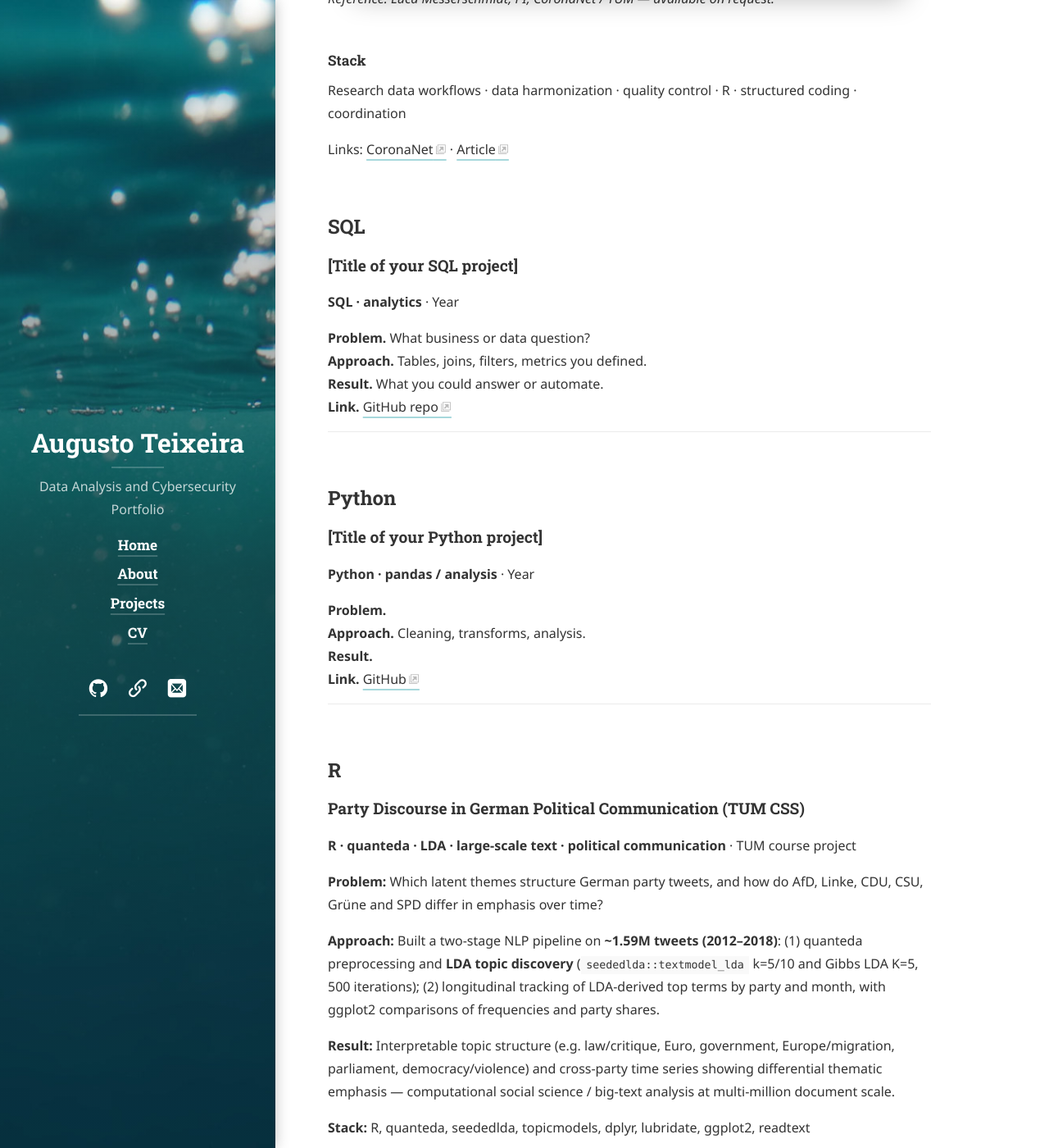
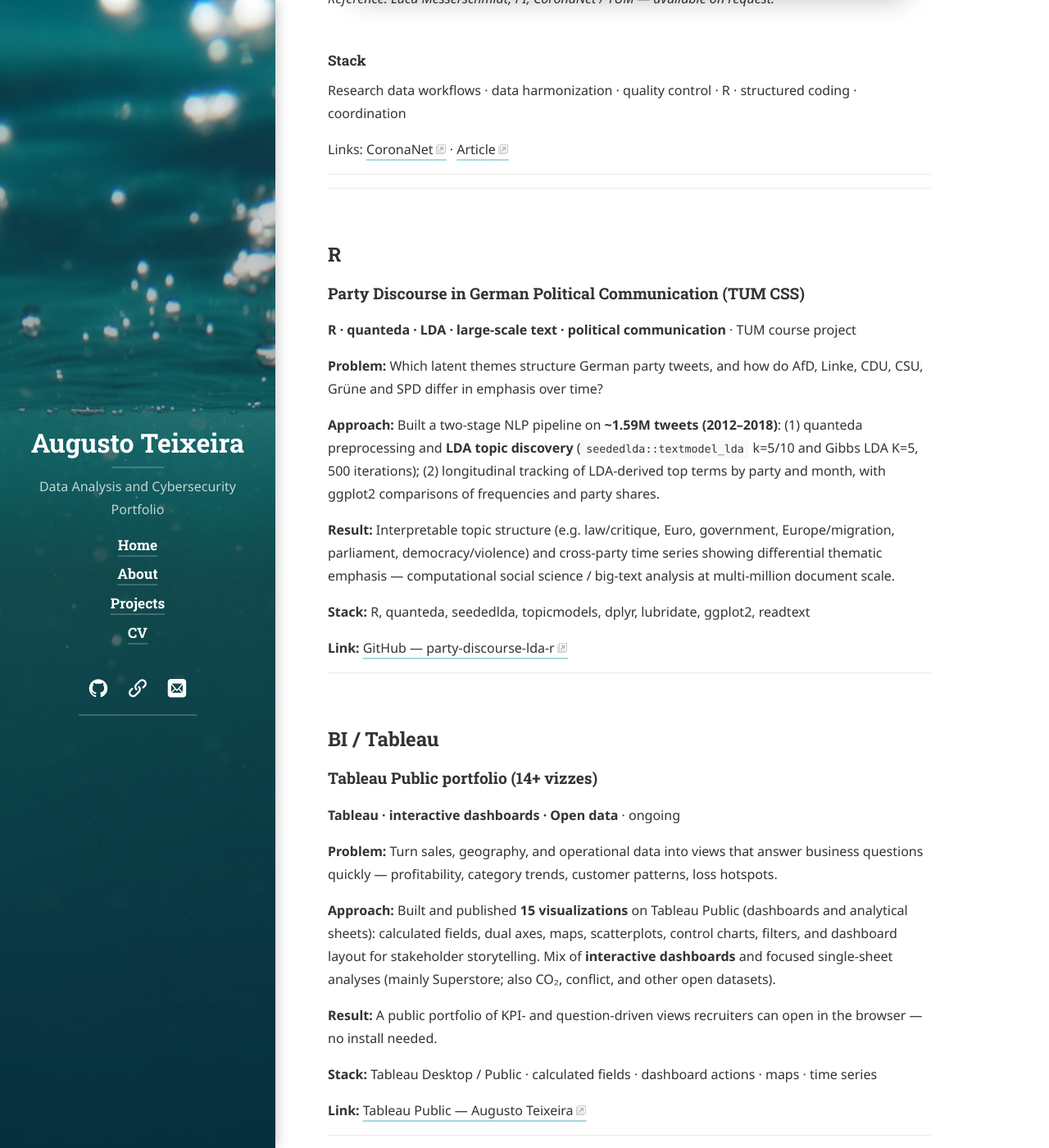
Before and after one commit to a-teixeira/a-teixeira.github.io, a Jekyll site: the page built from projects.md, in a window 1280 px wide and 1400 px high, scrolled down 1426 px. Shown: the whole window at 82% size. Built offline with Jekyll 4.4.1, drawn with Linux system fonts in a browser that asks for light colours; cached includes are drawn as plain includes; nearby versions of some CDN libraries; some web fonts are replaced; library files that are not in the unit come from our copies; some of the changed text lies outside the part shown.

Commit message:
comment Python and SQL sections in projects

```diff
--- a/projects.md
+++ b/projects.md
@@ -39,7 +39,7 @@ Research data workflows · data harmonization · quality control · R · structu
 Links: [CoronaNet](https://www.coronanet-project.org) · [Article](https://www.nature.com/articles/s41597-023-02881-x)
 
 
-
+<!--
 ## SQL
 
 ### [Title of your SQL project]
@@ -49,11 +49,11 @@ Links: [CoronaNet](https://www.coronanet-project.org) · [Article](https://www.n
 **Approach.** Tables, joins, filters, metrics you defined.
 **Result.** What you could answer or automate.
 **Link.** [GitHub repo](https://github.com/a-teixeira/...)
-
+ -->
 <!-- Delete this block until you have a real project -->
 
 ---
-
+<!--
 ## Python
 
 ### [Title of your Python project]
@@ -63,7 +63,7 @@ Links: [CoronaNet](https://www.coronanet-project.org) · [Article](https://www.n
 **Approach.** Cleaning, transforms, analysis.
 **Result.**
 **Link.** [GitHub](https://github.com/a-teixeira/...)
-
+ -->
 ---
 
 ## R
@@ -81,13 +81,13 @@ Links: [CoronaNet](https://www.coronanet-project.org) · [Article](https://www.n
 
 **Link:** [GitHub — party-discourse-lda-r](https://github.com/a-teixeira/party-discourse-lda-r)
 
-### [Title — or “Reporting workflows (CoronaNet-related)”]
+<!-- ### [Title — or “Reporting workflows (CoronaNet-related)”]
 **R · statistics / reporting** · Year
 
 **Problem.**
 **Approach.**
 **Result.**
-**Link.**
+**Link.** -->
 
 ---
 
```
